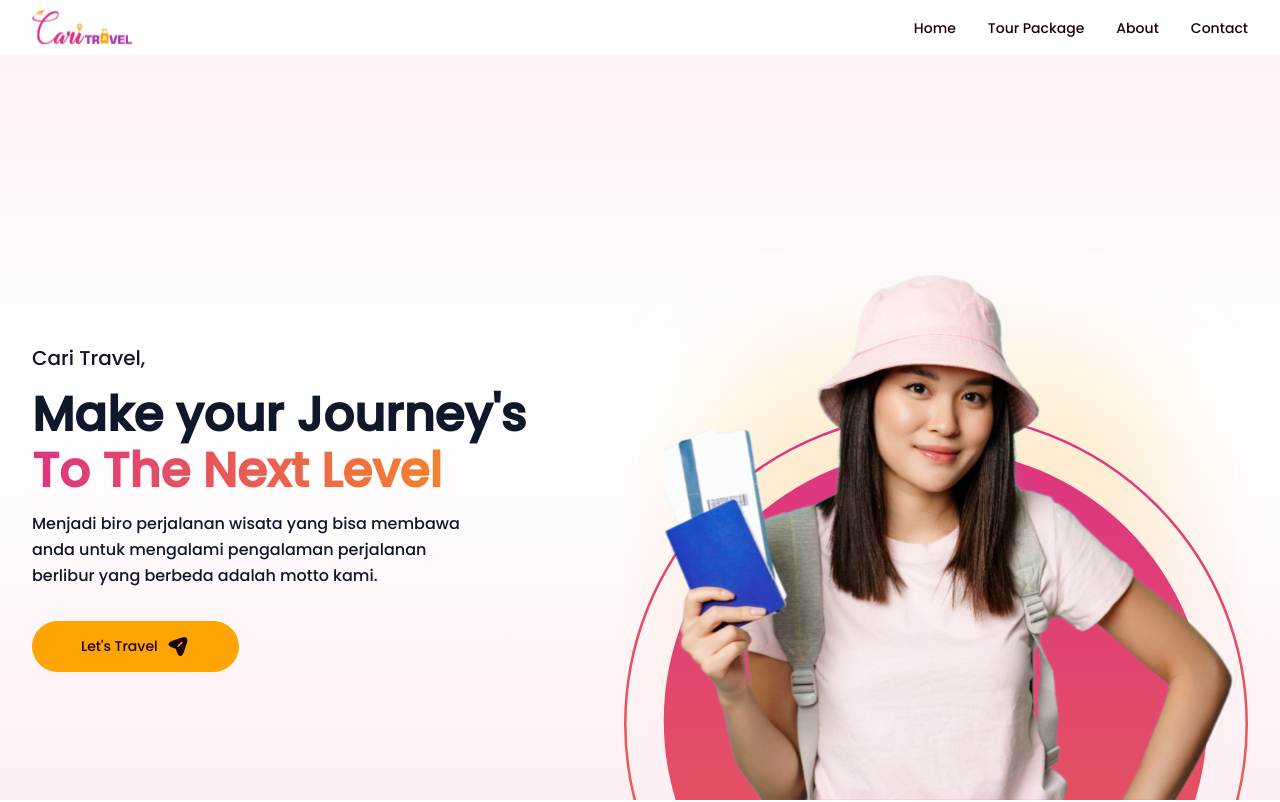
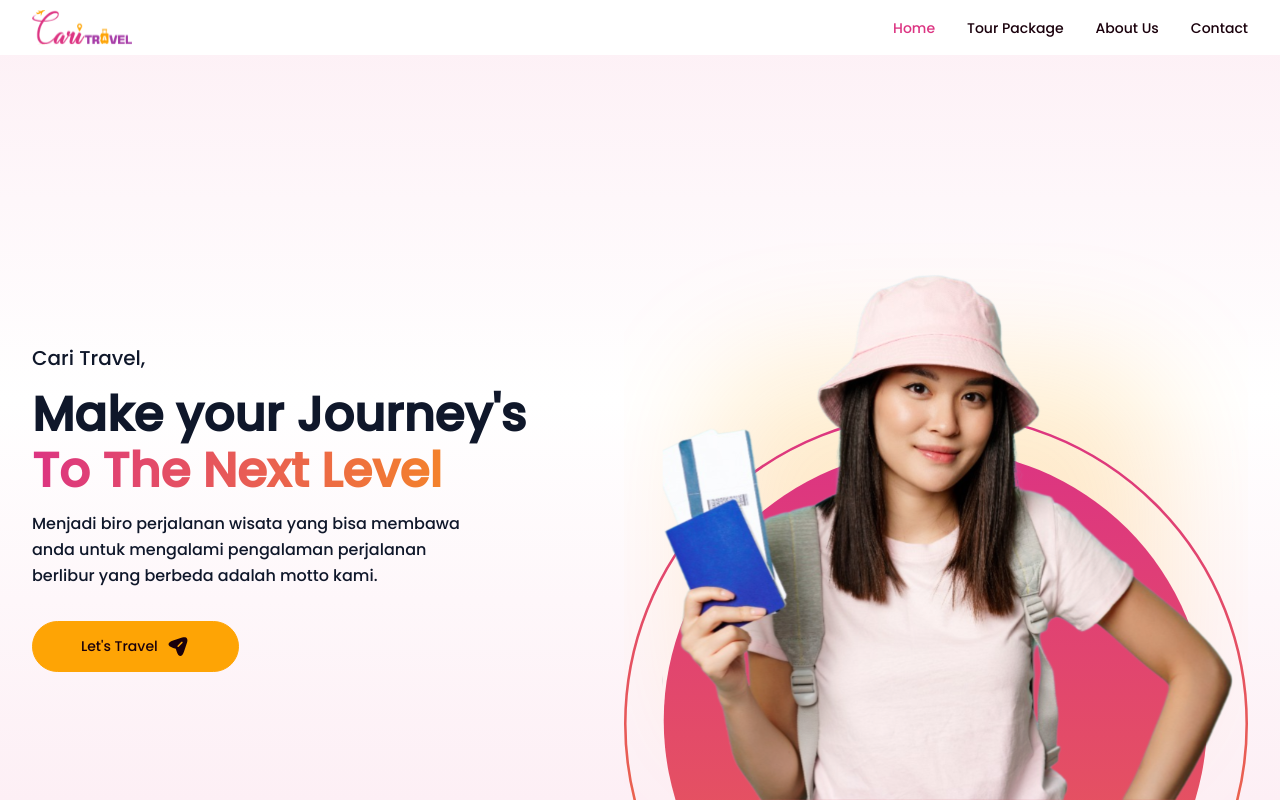
Before and after one commit to Fantocaa/cari-travel-nextjs, a Next.js app: page / in a window 1280 px wide. Shown: the top 802 px of the page. Built offline with nearby package versions, Linux system fonts and the light colour scheme.

Commit message:
Update 0.3.1

```diff
--- a/app/tour/product/[id]/page.tsx
+++ b/app/tour/product/[id]/page.tsx
@@ -44,10 +44,6 @@ export default function ProductPage({ params }: { params: { id: string } }) {
         <Breadcrumb>
           <BreadcrumbList>
             <BreadcrumbItem>
-              <BreadcrumbLink href="/">Home</BreadcrumbLink>
-            </BreadcrumbItem>
-            <BreadcrumbSeparator />
-            <BreadcrumbItem>
               <BreadcrumbLink href="/tour">Tour Package</BreadcrumbLink>
             </BreadcrumbItem>
             <BreadcrumbSeparator />
--- a/components/about-page/content-about.tsx
+++ b/components/about-page/content-about.tsx
@@ -6,24 +6,7 @@ const AboutContent = () => {
   return (
     <div className="mb-24">
       <div className="mx-auto max-w-screen-xl px-4 py-8 sm:px-6 sm:py-12 lg:px-8">
-        <div className="w-full flex items-center justify-between">
-          <div className="max-w-xl">
-            <h1 className="font-bold text-5xl max-w-lg">
-              The{" "}
-              <span className="bg-gradient-to-r from-pinkcaritravel-900 to-yellowcaritravel bg-clip-text text-transparent">
-                Perfect Travel
-              </span>{" "}
-              Place for you!
-            </h1>
-            <p className="text-gray-500 pt-6">
-              Bergerak di dunia biro perjalanan wisata CARI TRAVEL memiki
-              jaringan bisnis yang luas sehingga memudahkan kami untuk
-              memberikan pelayanan terbaik diantaranya tiket penerbangan,kereta
-              api,hotel,pegurusan dokumen perjalanan,tour domestik dan
-              internasional,incentive tour,cruises,asuransi perjalanan,rental
-              kendaraan.
-            </p>
-          </div>
+        <div className="w-full md:flex md:flex-row-reverse items-center justify-between">
           <Image
             src="/images/aboutimage.svg"
             alt="About"
@@ -31,10 +14,34 @@ const AboutContent = () => {
             height={200}
             className="rounded-xl"
           />
+          <div className="max-w-xl">
+            <h1 className="font-bold text-3xl md:text-5xl max-w-lg pt-8 md:pt-0">
+              The{" "}
+              <span className="bg-gradient-to-r from-pinkcaritravel-900 to-yellowcaritravel bg-clip-text text-transparent">
+                Perfect Travel
+              </span>{" "}
+              Place for you!
+            </h1>
+            <p className="text-gray-500 pt-6 w-full">
+              Bergerak di dunia biro perjalanan wisata CARI TRAVEL memiki
+              jaringan bisnis yang luas sehingga memudahkan kami untuk
+              memberikan pelayanan terbaik diantaranya tiket penerbangan,kereta
+              api,hotel,pegurusan dokumen perjalanan,tour domestik dan
+              internasional,incentive tour, cruises, asuransi perjalanan, rental
+              kendaraan.
+            </p>
+          </div>
         </div>
-        <div className="w-full flex flex-row-reverse items-center justify-between py-16">
+        <div className="w-full md:flex items-center justify-between py-16">
+          <Image
+            src="/images/aboutimage.svg"
+            alt="About"
+            width={480}
+            height={200}
+            className="rounded-xl"
+          />
           <div className="max-w-xl">
-            <h1 className="font-bold text-5xl max-w-full">
+            <h1 className="font-bold text-3xl md:text-5xl max-w-full pt-8 md:pt-0">
               Kami percaya setiap dari anda bisa melakukan perjalanan tanpa
               batasan.
             </h1>
@@ -46,13 +53,6 @@ const AboutContent = () => {
               baru dalan berlibur dan memorable memories.
             </p>
           </div>
-          <Image
-            src="/images/aboutimage.svg"
-            alt="About"
-            width={480}
-            height={200}
-            className="rounded-xl"
-          />
         </div>
       </div>
       <Features />
--- a/components/about-page/header-about.tsx
+++ b/components/about-page/header-about.tsx
@@ -10,7 +10,7 @@ const HeaderAbout = () => {
           height={1080}
           width={1920}
           src="/images/about.svg"
-          className="w-full h-full bg-no-repeat object-cover relative"
+          className="w-full bg-no-repeat object-cover mx-auto lg:flex lg:h-full relative z-10 h-96"
         />
         <div className="absolute inset-0 flex flex-col justify-center items-center z-50 px-4 sm:px-6 lg:px-8 text-center">
           <h1 className=" sm:text-lg/relaxed text-whitecaritravel">About Us</h1>
--- a/components/navbar-footer/navbar.tsx
+++ b/components/navbar-footer/navbar.tsx
@@ -4,6 +4,8 @@ import React, { useState, useEffect } from "react";
 import Link from "next/link";
 import Image from "next/image";
 import { Navbar } from "flowbite-react";
+import { usePathname } from "next/navigation";
+// import { link } from "fs";
 
 const Navigationbar = () => {
   const [isScrolled, setIsScrolled] = useState(false);
@@ -30,6 +32,15 @@ const Navigationbar = () => {
       window.removeEventListener("resize", handleResize);
     };
   }, []);
+
+  // const navLinks = [
+  //   { name: "Home", href: "/" },
+  //   { name: "Tour Package", href: "/tour" },
+  //   { name: "About Us", href: "/about" },
+  //   { name: "Contact", href: "/contact" },
+  // ];
+
+  const pathname = usePathname();
 
   return (
     <header>
@@ -69,7 +80,11 @@ const Navigationbar = () => {
             <Navbar.Collapse>
               <Navbar.Link
                 href="/"
-                className={isScrolled ? "text-white" : "text-blackcaritravel"}
+                className={
+                  isScrolled
+                    ? "text-white"
+                    : "text-blackcaritravel hover:text-pinkcaritravel-900"
+                }
               >
                 Home
               </Navbar.Link>
@@ -87,7 +102,7 @@ const Navigationbar = () => {
                 About
               </Navbar.Link>
               <Navbar.Link
-                href="#"
+                href="/contact"
                 className={isScrolled ? "text-white" : "text-blackcaritravel"}
               >
                 Contact
@@ -101,9 +116,7 @@ const Navigationbar = () => {
         <Navbar
           fluid
           className={`fixed top-0 left-0 right-0 z-50 transition-colors duration-500  ${
-            isScrolled
-              ? " bg-pinkcaritravel-900 text-white"
-              : "bg-white text-blackcaritravel"
+            isScrolled ? "bg-pinkcaritravel-900" : "bg-white"
           }`}
         >
           <div className="px-4 2xl:px-8 max-w-screen-xl w-full mx-auto flex items-center justify-between">
@@ -125,34 +138,73 @@ const Navigationbar = () => {
               )}
             </Navbar.Brand>
             <Navbar.Collapse>
-              <Navbar.Link
+              <Link
                 href="/"
-                className={isScrolled ? "text-white" : "text-blackcaritravel"}
+                className={`${
+                  pathname === "/"
+                    ? "active text-pinkcaritravel-900"
+                    : !isScrolled
+                    ? "text-blackcaritravel transition-colors duration-500"
+                    : "text-whitecaritravel opacity-75 hover:text-whitecaritravel hover:opacity-100 transition-colors duration-500"
+                } ${
+                  pathname === "/" && isScrolled
+                    ? "text-white transition-colors duration-500"
+                    : "Ztext-pinkcaritravel-900 transition-colors duration-500"
+                }`}
               >
                 Home
-              </Navbar.Link>
-              <Navbar.Link
+              </Link>
+
+              <Link
                 href="/tour"
-                className={isScrolled ? "text-white" : "text-blackcaritravel"}
+                className={`${
+                  pathname === "/tour"
+                    ? "active text-pinkcaritravel-900"
+                    : !isScrolled
+                    ? "text-blackcaritravel transition-colors duration-500"
+                    : "text-whitecaritravel opacity-75 hover:text-whitecaritravel hover:opacity-100 transition-colors duration-500"
+                } ${
+                  pathname === "/tour" && isScrolled
+                    ? "text-white transition-colors duration-500"
+                    : "hover:text-pinkcaritravel-900 hover:opacity-100 transition-colors duration-500"
+                }`}
               >
                 Tour Package
-              </Navbar.Link>
-              <Navbar.Link
-                as={Link}
+              </Link>
+              <Link
                 href="/about"
-                className={isScrolled ? "text-white" : "text-blackcaritravel"}
+                className={`${
+                  pathname === "/about"
+                    ? "active text-pinkcaritravel-900"
+                    : !isScrolled
+                    ? "text-blackcaritravel transition-colors duration-500"
+                    : "text-whitecaritravel opacity-75 hover:text-whitecaritravel hover:opacity-100 transition-colors duration-500"
+                } ${
+                  pathname === "/about" && isScrolled
+                    ? "text-white transition-colors duration-500"
+                    : "hover:text-pinkcaritravel-900 hover:opacity-100 transition-colors duration-500"
+                }`}
               >
-                About
-              </Navbar.Link>
-              <Navbar.Link
-                href="#"
-                className={isScrolled ? "text-white" : "text-blackcaritravel"}
+                About Us
+              </Link>
+              <Link
+                href="/contact"
+                className={`${
+                  pathname === "/contact"
+                    ? "active text-pinkcaritravel-900"
+                    : !isScrolled
+                    ? "text-blackcaritravel transition-colors duration-500"
+                    : "text-whitecaritravel opacity-75 hover:text-whitecaritravel hover:opacity-100 transition-colors duration-500"
+                } ${
+                  pathname === "/contact" && isScrolled
+                    ? "text-white transition-colors duration-500"
+                    : "hover:text-pinkcaritravel-900 hover:opacity-100 transition-colors duration-500"
+                }`}
               >
                 Contact
-              </Navbar.Link>
+              </Link>
             </Navbar.Collapse>
           </div>
-          <div className="w-full"></div>
         </Navbar>
       )}
     </header>
```
Also changed, not shown: components/main-page/product/itemproduct/itemproduct.tsx (+10 -20 lines).
